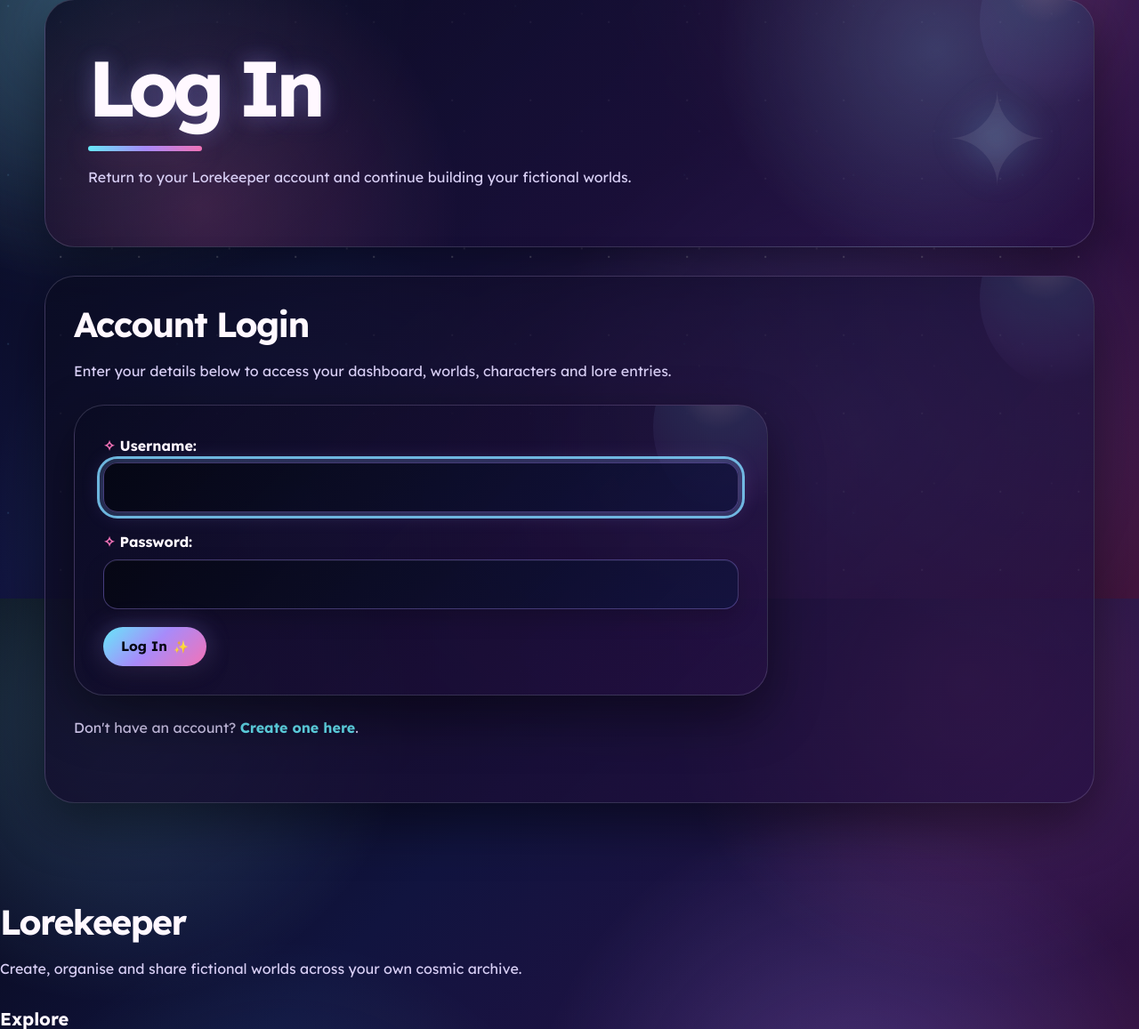
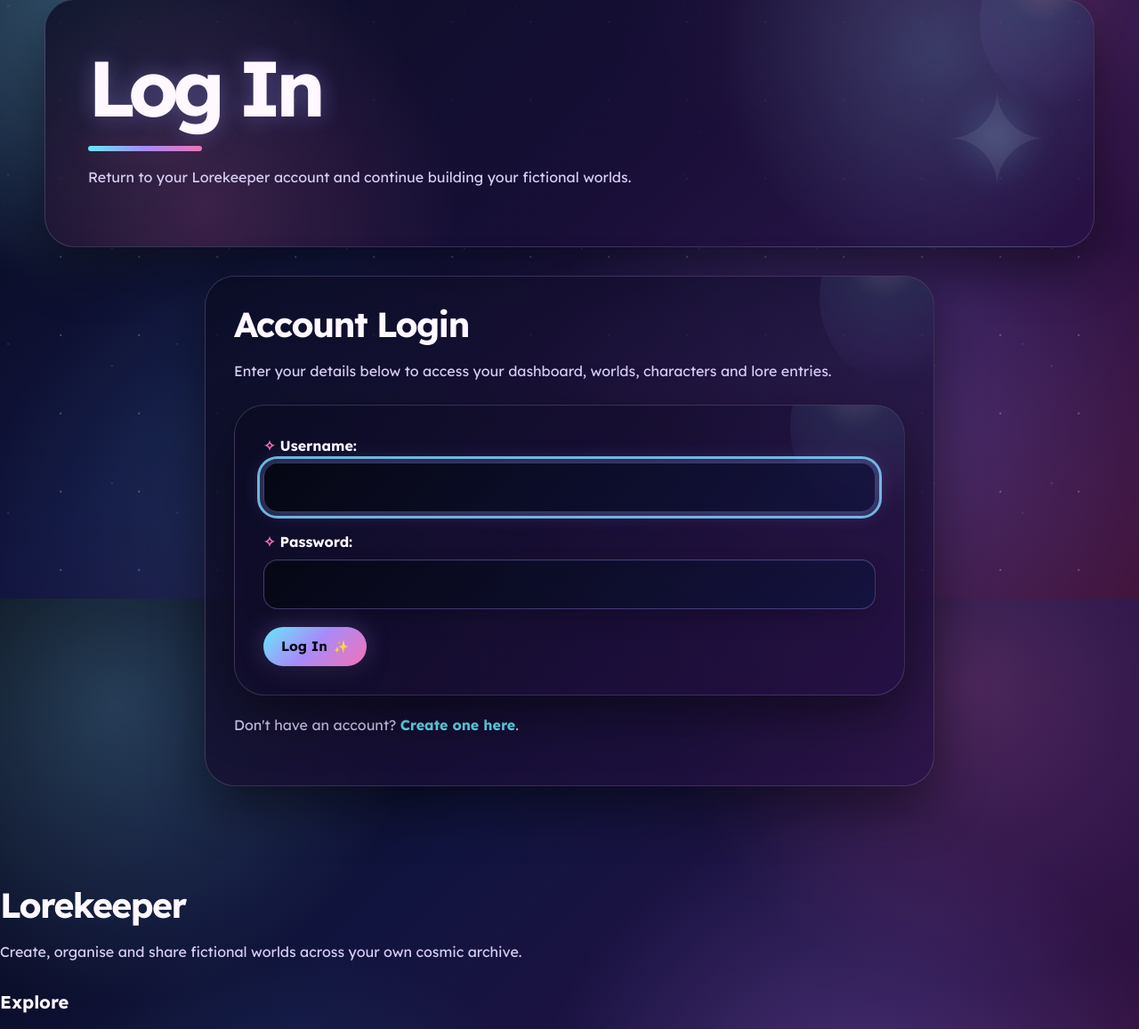
Before and after one commit to CtrlAltKismet/lorekeeper, a Django app: a page that uses worlds/templates/worlds/base.html in a window 1280 px wide. Shown: the part 127-1284 px from the top of the page at 89% size. Run offline with Django 5.2, Linux system fonts and the light colour scheme.

Commit message:
Styled authentication pages

```diff
--- a/worlds/static/worlds/css/style.css
+++ b/worlds/static/worlds/css/style.css
@@ -1033,3 +1033,23 @@ input[type="checkbox"] {
 }
 
 /* Authentication Pages */
+
+.auth-panel {
+    max-width: 820px;
+    margin-left: auto;
+    margin-right: auto;
+}
+
+.auth-form {
+    margin-top: 1.5rem;
+}
+
+.auth-panel .action-row {
+    margin-top: 1.2rem;
+}
+
+.auth-panel .action-row p {
+    margin: 0;
+}
+
+/* Search / Filter Forms */
```
